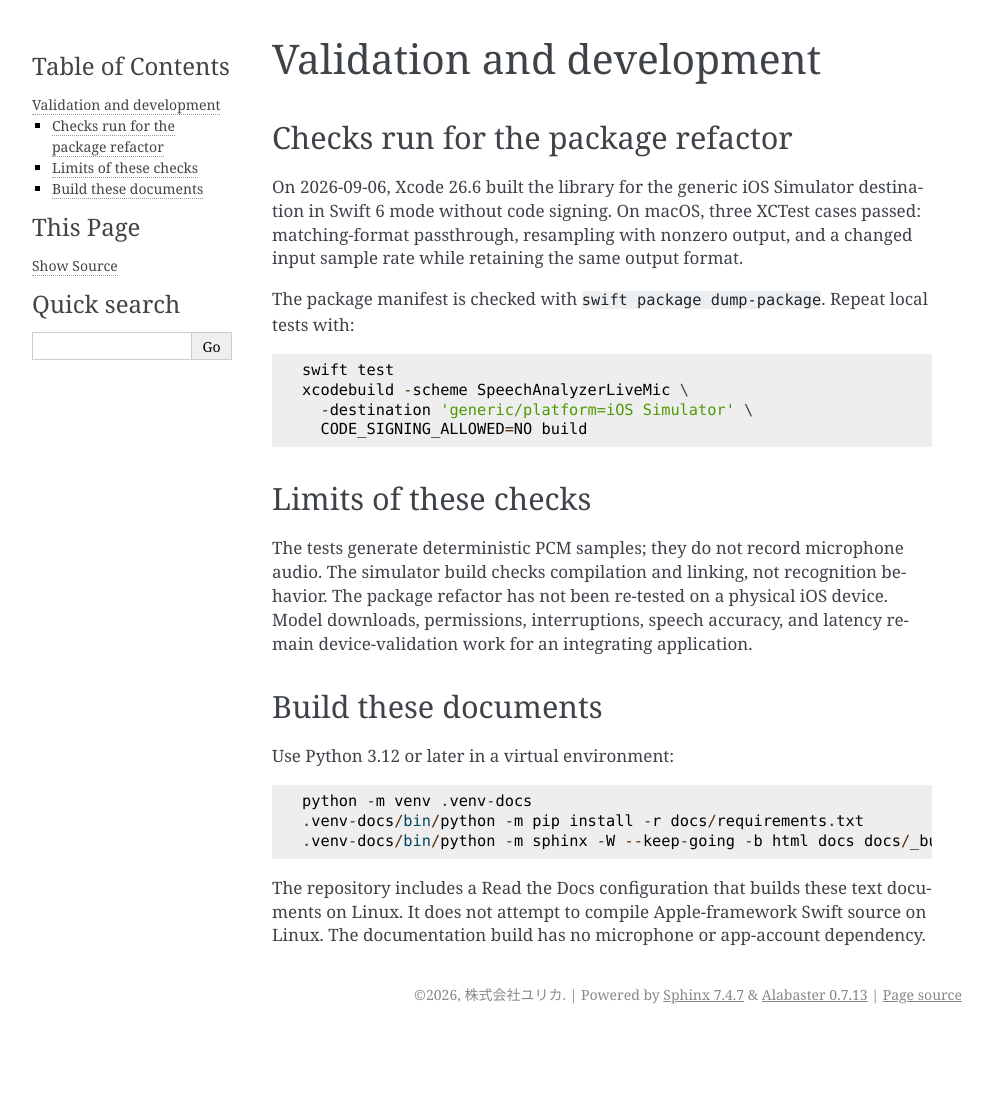
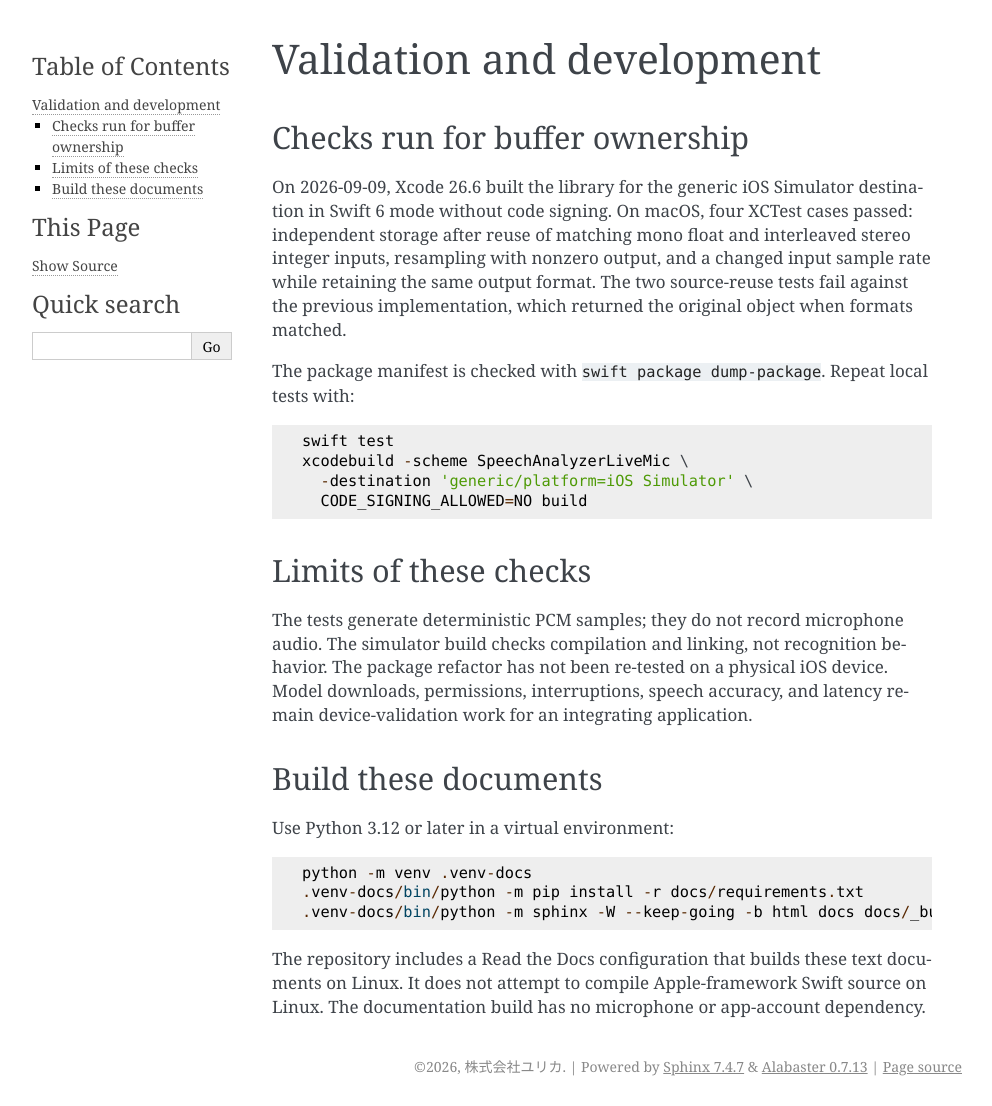
Before and after one commit to simplememofast/ios26-speechanalyzer-live-mic, a Sphinx documentation site: the page built from docs/validation.rst, in a window 1280 px wide. Shown: the whole page, without its empty margins (148-1140 px from the left). Built offline with Sphinx 7.4.7, drawn with Linux system fonts in a browser that asks for light colours; before the commit the page ends 1034 px from its top, so only the background shows below that.

Commit message:
Own matching PCM buffers before asynchronous analyzer input

```diff
--- a/docs/validation.rst
+++ b/docs/validation.rst
@@ -1,13 +1,16 @@
 Validation and development
 ==============================
 
-Checks run for the package refactor
+Checks run for buffer ownership
 ---------------------------------------
 
-On 2026-09-06, Xcode 26.6 built the library for the generic iOS Simulator
-destination in Swift 6 mode without code signing. On macOS, three XCTest cases
-passed: matching-format passthrough, resampling with nonzero output, and a
-changed input sample rate while retaining the same output format.
+On 2026-09-09, Xcode 26.6 built the library for the generic iOS Simulator
+destination in Swift 6 mode without code signing. On macOS, four XCTest cases
+passed: independent storage after reuse of matching mono float and interleaved
+stereo integer inputs, resampling with nonzero output, and a changed input
+sample rate while retaining the same output format. The two source-reuse tests
+fail against the previous implementation, which returned the original object
+when formats matched.
 
 The package manifest is checked with ``swift package dump-package``. Repeat
 local tests with::
```
Also changed, not shown: README.md (+3 -3 lines), docs/api.rst (+4 -3 lines), 2 other files.
